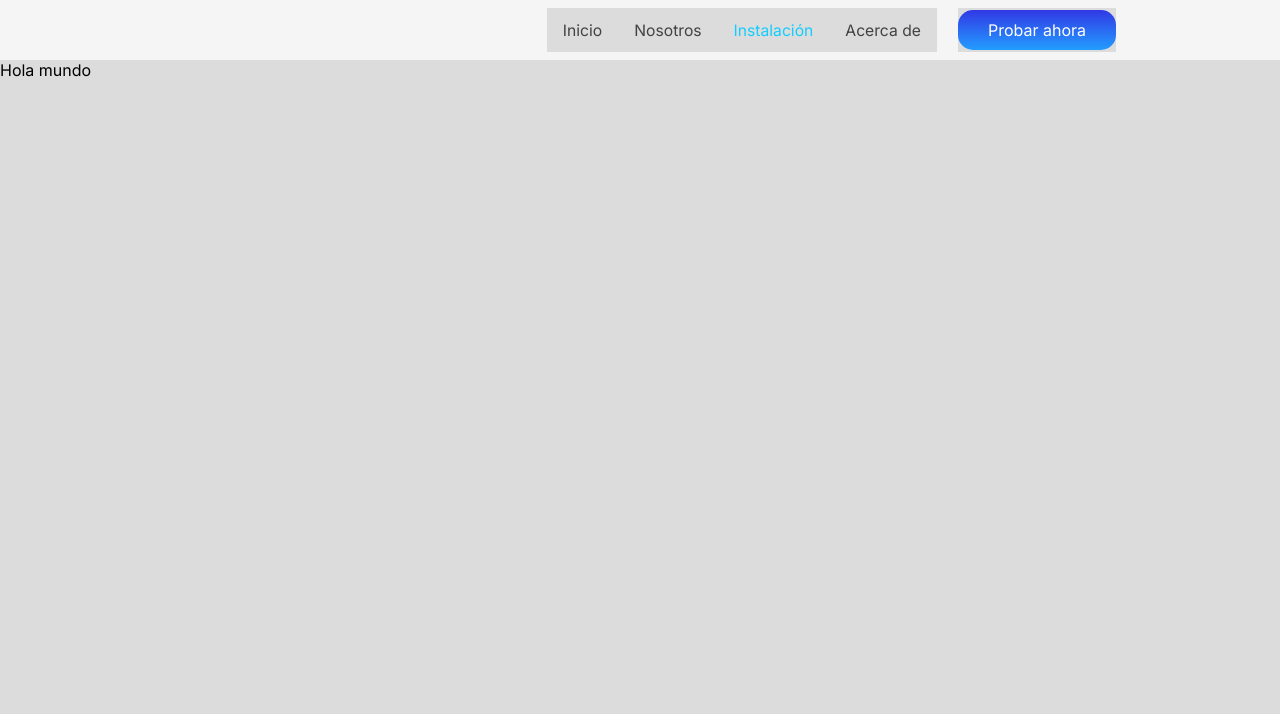
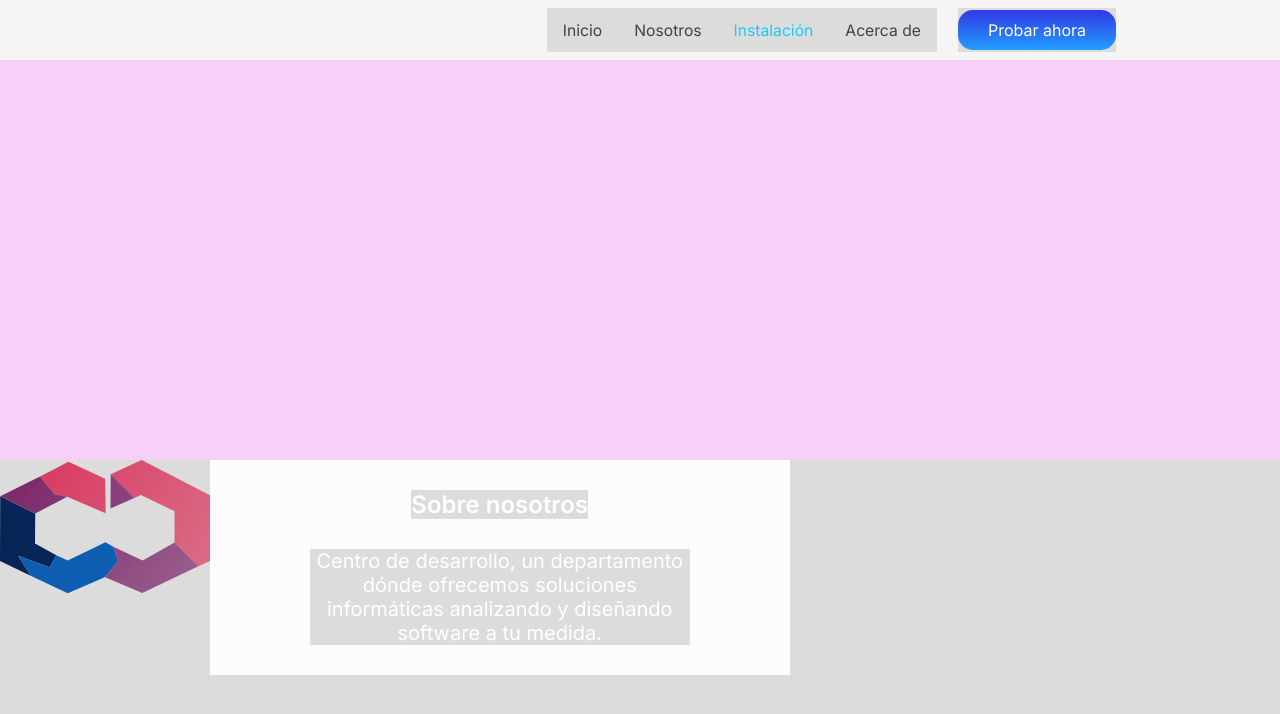
Before and after one commit to Alejandrodiazn/Alexa_landing, a React (Create React App) app: page /Instalacion in a window 1280 px wide. Shown: the top 714 px of the page. Built offline with nearby package versions, Linux system fonts and the light colour scheme.

Commit message:
feat: Creado 'MiddleCard' y 'ImageCD'

```diff
--- /dev/null
+++ b/src/components/ImageCD.js
@@ -0,0 +1,9 @@
+import React from "react";
+import Centro_de_Desarrollo from "../assets/img/Centro_de_Desarrollo.svg"
+
+const ImageCD = (props) =>
+<div>
+    <img src={Centro_de_Desarrollo}/>
+</div>
+
+export default ImageCD
--- /dev/null
+++ b/src/components/MiddleCard.js
@@ -0,0 +1,75 @@
+import React from "react";
+import styled from 'styled-components'
+
+const MiddleCard = (props) =>
+<MasterBox>
+    <Box1>
+        <Title>{props.titulo}</Title>
+    </Box1>
+    <Box2>
+        <Parrafo>Centro de desarrollo, un departamento dónde ofrecemos soluciones informáticas analizando y diseñando software a tu medida.</Parrafo>
+    </Box2>
+</MasterBox>
+
+export default MiddleCard
+
+const Parrafo = styled.p`
+    color: #FFFFFF;
+  font-size: 1.25rem;
+  @media (max-width: 768px) {
+    font-size: 1rem;
+  }
+  @media (max-width: 400px){
+    font-size: 0.9rem;
+  }
+`
+
+const Title = styled.h2`
+  color: #FFFFFF;
+  font-size: 1.5rem;
+  @media (max-width: 768px) {
+    font-size: 1.2rem;
+  }
+
+  @media (max-width: 400px){
+    font-size: 1rem;
+  }
+`
+
+const MasterBox = styled.div`
+    display: flex;
+    flex-direction: column;
+    align-items: center;
+    padding: 30px 100px;
+    gap: 30px;
+    width: calc(90.55%/2);
+    height: auto;
+    background-color: #FCFCFC;
+
+    @media (max-width: 768px) {
+        width: 90%;
+    }
+    @media (max-width: 400px){
+        padding: 10px 33px;
+    }
+`
+
+const Box1 = styled.div`
+    display: flex;
+    flex-direction: column;
+    align-items: center;
+    text-align: center;
+    padding: 0px;
+    gap: 10px;
+    box-sizing: border-box;
+`
+
+const Box2 = styled.div`
+    display: flex;
+    flex-direction: column;
+    align-items: center;
+    text-align: center;
+    padding: 0px;
+    gap: 10px;
+    box-sizing: border-box;
+`
--- a/src/pages/instalacion.js
+++ b/src/pages/instalacion.js
@@ -1,15 +1,19 @@
 import React from "react";
 import styled from 'styled-components'
+import BannerCD from "../components/BannerCD";
+import MiddleCard from "../components/MiddleCard"
+import ImageCD from "../components/ImageCD";
 
 function Instalacion() {
   return (
 
     <>
       <div>
-        <p>Hola mundo</p>
+        <BannerCD></BannerCD>
       </div>
       <MasterBox>
-
+        <ImageCD></ImageCD>
+        <MiddleCard titulo={"Sobre nosotros"}></MiddleCard>
       </MasterBox>
     </>
 
```
Also changed, not shown: src/assets/img/Centro_de_Desarrollo.svg (added).
